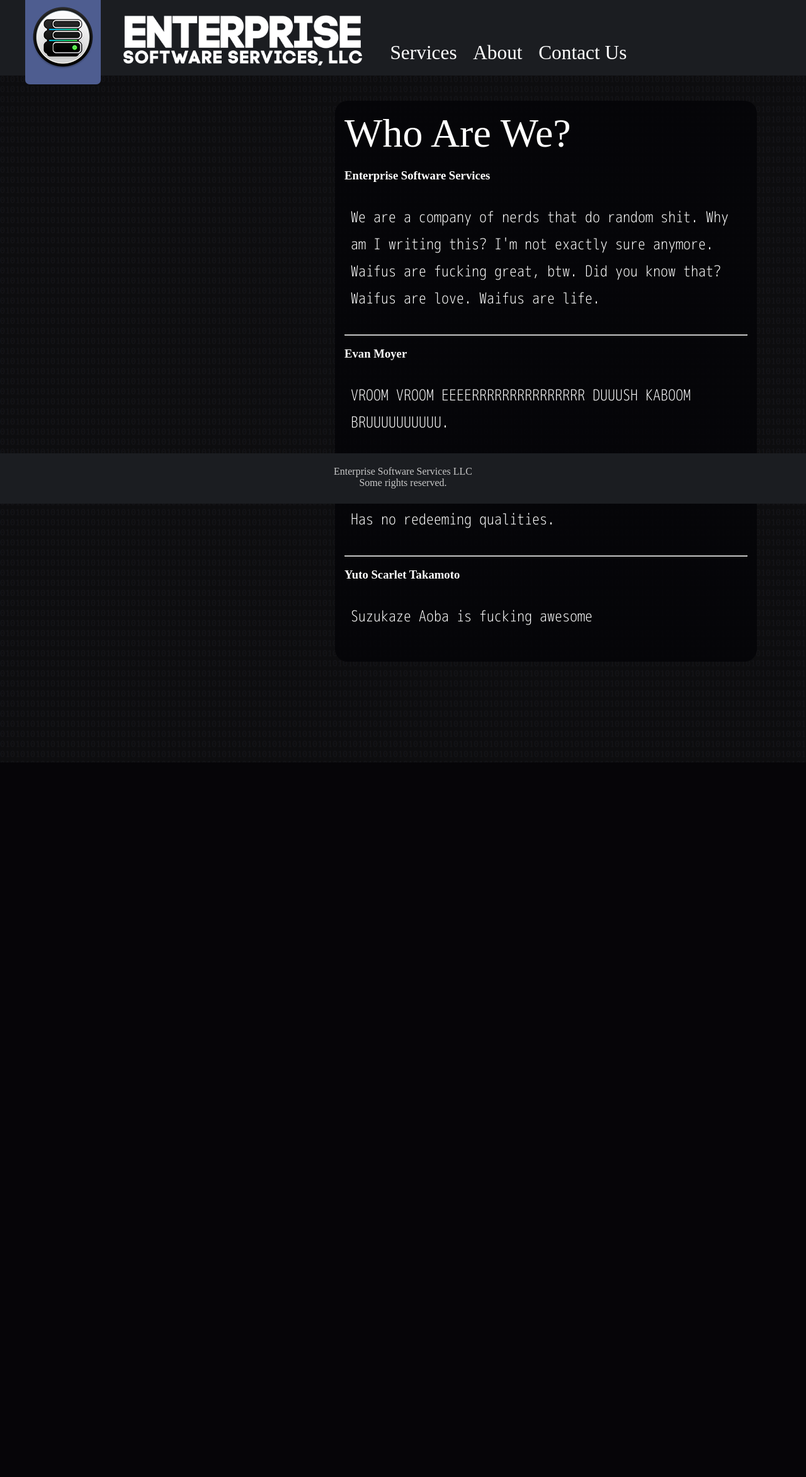
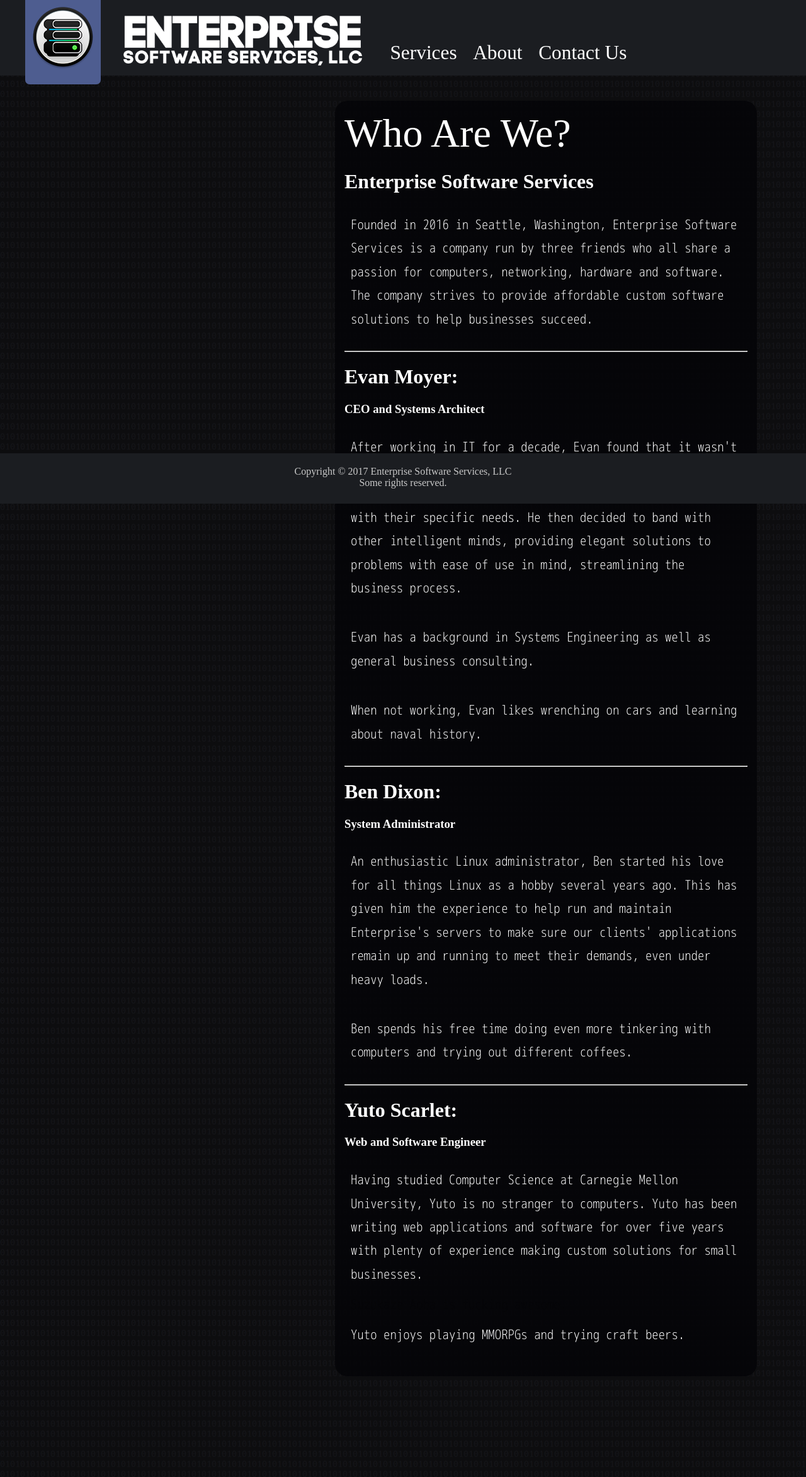
Before and after one commit to EnterpriseSoftwareServices/ESS-website, a Django app: template ESS/templates/about.html in a window 1280 px wide. Shown: the whole page at 63% size. Before the commit the page ends 1211 px from the top, so only its background shows below. Run offline with Django 3.2, Linux system fonts and the light colour scheme; the template is opened without the code that fills it, so the values that code supplies are empty; some libraries are stand-ins or nearby versions; some web fonts are replaced.

Commit message:
About page

```diff
--- a/ESS/templates/about.html
+++ b/ESS/templates/about.html
@@ -5,18 +5,26 @@
 {% block content %}
 <div class="content">
   <span class="head">Who Are We?</span>
-  <div class="content-inner">
-    <b><h3>Enterprise Software Services</h3></b>
-    <p>We are a company of nerds that do random shit. Why am I writing this? I'm not exactly sure anymore. Waifus are fucking great, btw. Did you know that? Waifus are love. Waifus are life.</p>
+  <div class="content-inner smallerFont">
+    <h1>Enterprise Software Services</h1>
+    <p>Founded in 2016 in Seattle, Washington, Enterprise Software Services is a company run by three friends who all share a passion for computers, networking, hardware and software. The company strives to provide affordable custom software solutions to help businesses succeed.</p>
     <hr>
-    <b><h3>Evan Moyer</h3></b>
-    <p>VROOM VROOM EEEERRRRRRRRRRRRRRR DUUUSH KABOOM BRUUUUUUUUUU.</p>
+    <h1>Evan Moyer:</h1>
+    <h3>CEO and Systems Architect</h3>
+    <p>After working in IT for a decade, Evan found that it wasn't uncommon for businesses to struggle finding commercial, off-the-shelf, line-of-business applications that aligned with their specific needs. He then decided to band with other intelligent minds, providing elegant solutions to problems with ease of use in mind, streamlining the business process.</p>
+    <p>Evan has a background in Systems Engineering as well as general business consulting.</p>
+    <p>When not working, Evan likes wrenching on cars and learning about naval history.</p>
     <hr>
-    <b><h3>Ben Dixon</h3></b>
-    <p>Has no redeeming qualities.</p>
+    <h1>Ben Dixon:</h1>
+    <h3>System Administrator</h3>
+    <p>An enthusiastic Linux administrator, Ben started his love for all things Linux as a hobby several years ago. This has given him the experience to help run and maintain Enterprise's servers to make sure our clients' applications remain up and running to meet their demands, even under heavy loads.</p>
+    <p>Ben spends his free time doing even more tinkering with computers and trying out different coffees.</p>
     <hr>
-    <b><h3>Yuto Scarlet Takamoto</h3></b>
-    <p>Suzukaze Aoba is fucking awesome</p>
+    <h1>Yuto Scarlet:</h1>
+    <h3>Web and Software Engineer</h3>
+    <p>Having studied Computer Science at Carnegie Mellon University, Yuto is no stranger to computers. Yuto has been writing web applications and software for over five years with plenty of experience making custom solutions for small businesses.</p>
+    <p class="weeb">Suzukaze Aoba is fucking awesome.</p>
+    <p>Yuto enjoys playing MMORPGs and trying craft beers.</p>
 
   </div>
 </div>
--- a/ESS/templates/footer.html
+++ b/ESS/templates/footer.html
@@ -1,6 +1,6 @@
 <div class="footerWrap">
   <div class="footer">
-    Enterprise Software Services LLC<br>
+    Copyright © 2017 Enterprise Software Services, LLC<br>
     Some rights reserved.
   </div>
 </div>
--- a/static/css/main-large.css
+++ b/static/css/main-large.css
@@ -92,8 +92,12 @@ div.navItem:hover {
 
 .content .content-inner p{
   padding: 10px;
-  font-size: 1.5em;
+  font-size: 1.3em;
   line-height: 1.8em;
+}
+
+.content .smallerFont {
+  font-size: 1.0em !importantf;
 }
 
 .content .content-inner-small {
--- a/static/css/main-small.css
+++ b/static/css/main-small.css
@@ -68,8 +68,12 @@ div.navItem:hover {
 
 .content .content-inner p{
   padding: 10px;
-  font-size: 1.5em;
+  font-size: 1.3em;
   line-height: 1.8em;
+}
+
+.content .smallerFont {
+  font-size: 1.0em !important;
 }
 
 .content .content-inner-small {
--- a/static/css/main.css
+++ b/static/css/main.css
@@ -32,6 +32,23 @@ form input {
 a {
   color: white;
   text-decoration: none;
+}
+
+
+h1 {
+  font-family: "Gilroy-bold";
+}
+
+h2 {
+  font-family: "Gilroy-bold";
+}
+
+h3 {
+  font-family: "Gilroy-bold";
+}
+
+h4 {
+  font-family: "Gilroy-bold";
 }
 
 .contactForm {
@@ -111,3 +128,11 @@ a {
   font-family: "Gilroy-light";
   text-align: center;
 }
+
+.weeb {
+  margin-top: -20px;
+  margin-bottom: -20px;
+  padding-top: 0 !important;
+  padding-bottom: 0 !important;
+  color: rgba(5,5,8,0.9);
+}
```
